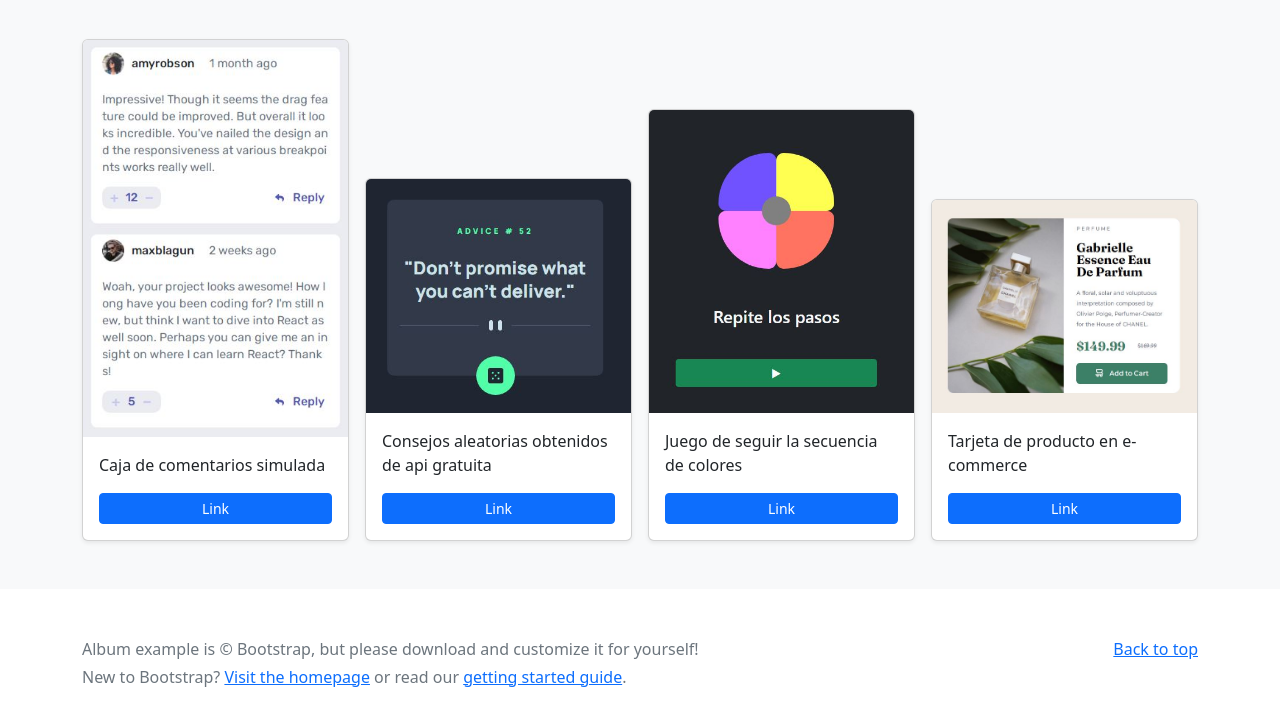
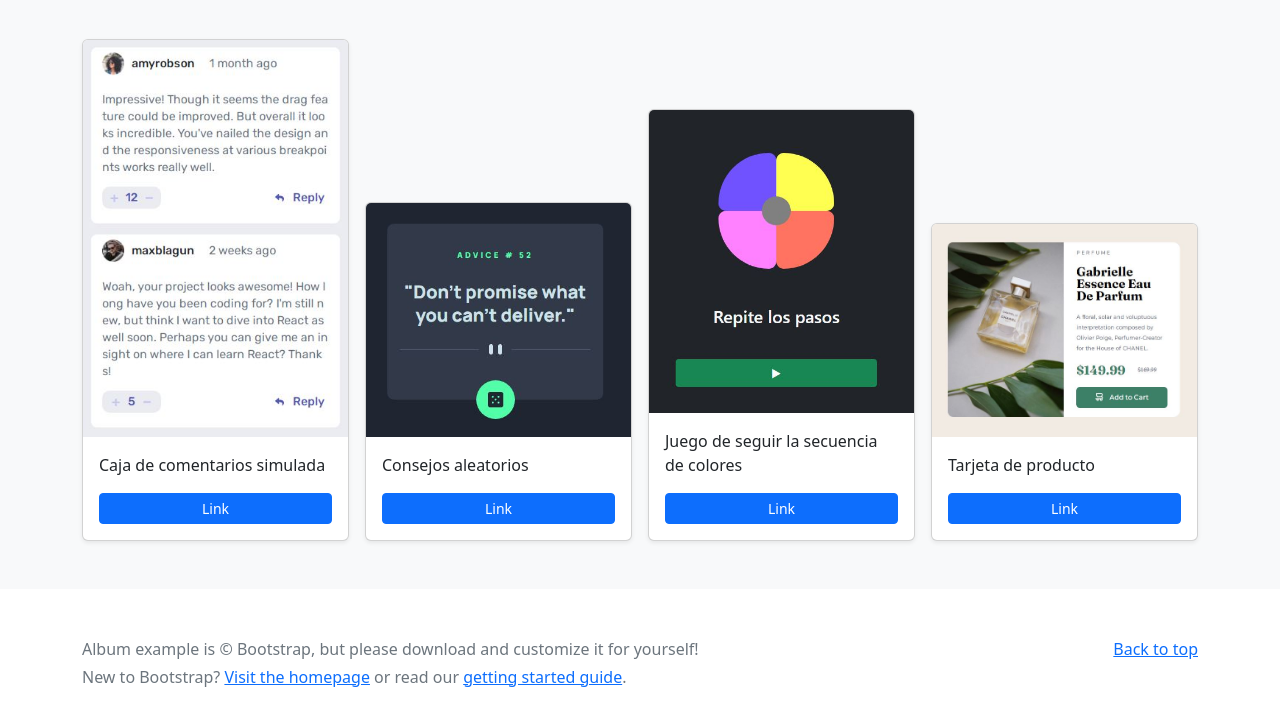
Before and after one commit to edwinvites/edwinvites.github.io, a plain HTML site: page index.html in a window 1280 px wide. Shown: the part 65-790 px from the top of the page. Drawn offline with nearby package versions, Linux system fonts and the light colour scheme.

Commit message:
ajustes a textos

```diff
--- a/index.html
+++ b/index.html
@@ -115,7 +115,7 @@
             <img src="./assets/img/generador_de_consejos.JPG" class="bd-placeholder-img card-img-top" alt="">
 
             <div class="card-body">
-              <p class="card-text">Consejos aleatorias obtenidos de api gratuita</p>
+              <p class="card-text">Consejos aleatorios</p>
               <div class="d-grid ">
                 <a class="btn btn-sm btn-primary " href="https://jhovannyvivas.github.io/advice-generator-app/" role="button" target="_blank"> Link</a>
 
@@ -143,7 +143,7 @@
             <img src="./assets/img/simulacion_tarjeta_producto.JPG" class="bd-placeholder-img card-img-top" alt="">
 
             <div class="card-body">
-              <p class="card-text">Tarjeta de producto en e-commerce</p>
+              <p class="card-text">Tarjeta de producto</p>
               <div class="d-grid ">
                 <a class="btn btn-sm btn-primary " href="https://jhovannyvivas.github.io/product-preview-card-component/" role="button" target="_blank"> Link</a>
 
```
